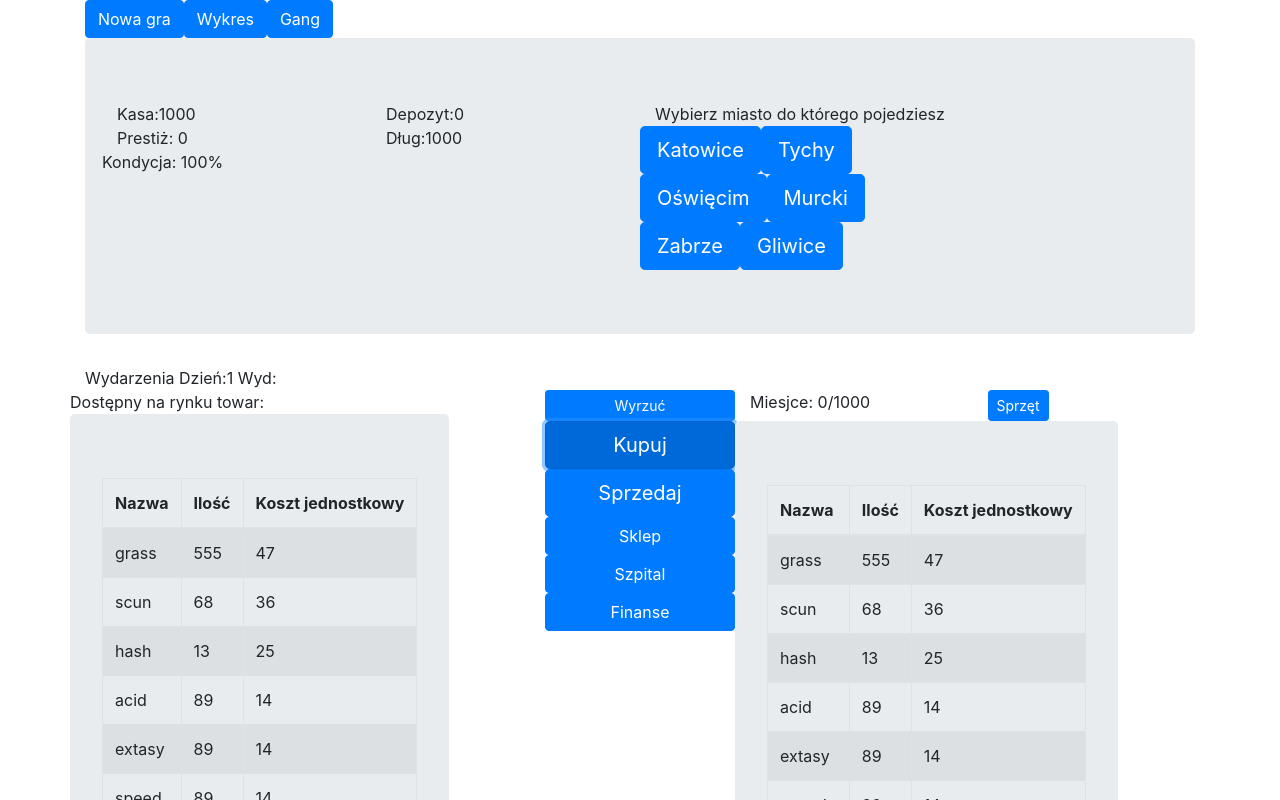
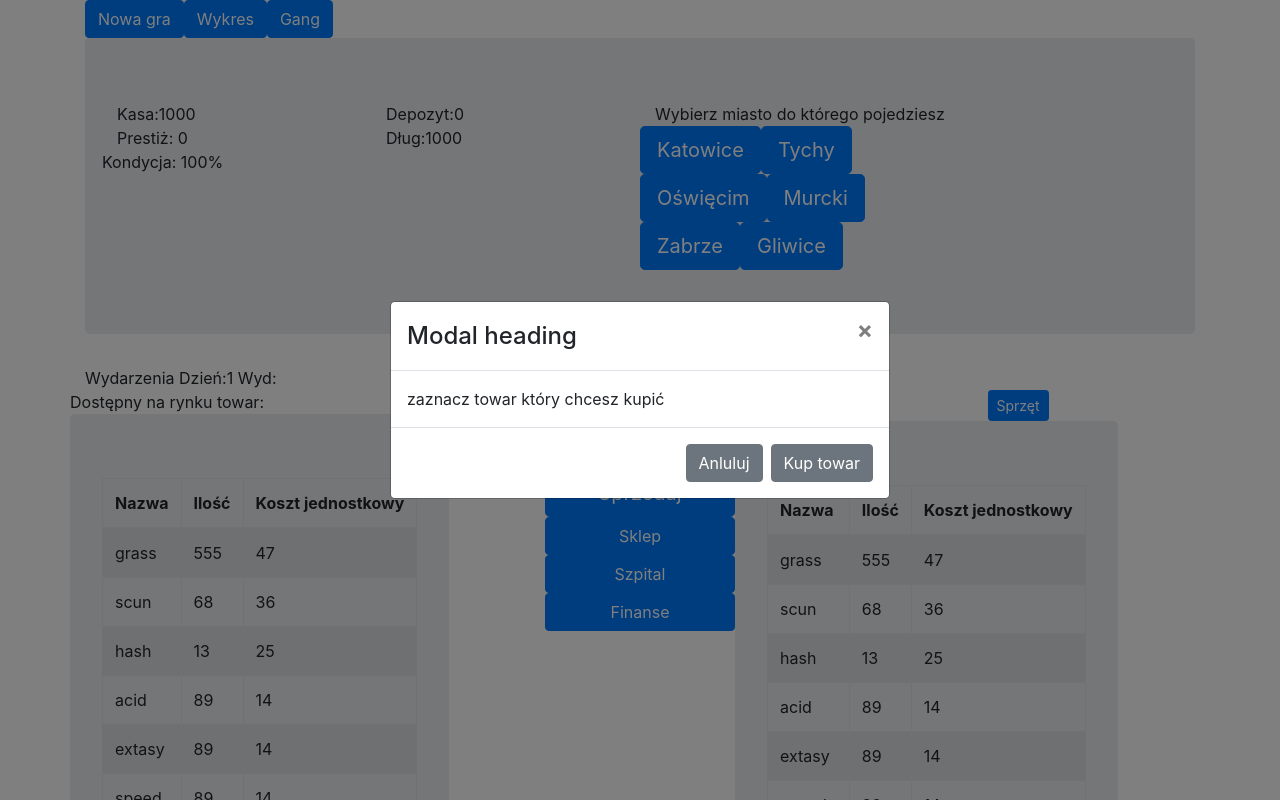
Before and after one commit to konradlb/maxdila, a React (Create React App) app: page / in a window 1280 px wide. Both pictures are taken after a click on the button "Kupuj". Shown: the top 800 px of the page. Built offline with nearby package versions, Linux system fonts and the light colour scheme.

Commit message:
Add Buy component

```diff
--- a/src/App.jsx
+++ b/src/App.jsx
@@ -4,9 +4,10 @@ import { AppStateContext } from "./context/AppStateContext";
 import { Button, Row, Col, Container, Jumbotron } from "react-bootstrap";
 import "bootstrap/dist/css/bootstrap.min.css";
 
-import ItemsTable from "./components/ItemsTable/ItemsTable.jsx";
-import Towns from "./components/Towns/Towns.jsx";
-import Events from "./components/Events/Events.jsx";
+import ItemsTable from "./components/ItemsTable/ItemsTable";
+import Towns from "./components/Towns/Towns";
+import Events from "./components/Events/Events";
+import Buy from "./components/Buy/Buy";
 
 function App() {
   const appState = useContext(AppStateContext);
@@ -63,9 +64,7 @@ function App() {
             </Button>
           </Row>
           <Row>
-            <Button variant="primary" size="lg" block>
-              Kupuj
-            </Button>
+            <Buy />
           </Row>
           <Row>
             <Button variant="primary" size="lg" block>
@@ -91,7 +90,7 @@ function App() {
         <Col sm="5">
           <Row>
             <Col>
-              Miesjce: {appState.stats.storage}/{appState.stats.storageMax}
+              Miejsce: {appState.stats.storage}/{appState.stats.storageMax}
             </Col>
             <Col>
               <Button
--- /dev/null
+++ b/src/components/Buy/Buy.jsx
@@ -0,0 +1,45 @@
+import React, { useState, useContext } from "react";
+import { AppStateContext } from "../../context/AppStateContext";
+import { Button, Modal } from "react-bootstrap";
+
+function Buy() {
+  const appState = useContext(AppStateContext);
+
+  const [showModal, setShowModal] = useState(false);
+
+  const handleClose = () => setShowModal(false);
+  const handleShow = () => setShowModal(true);
+
+  return (
+    <>
+      <Button variant="primary" size="lg" block onClick={handleShow}>
+        Kupuj
+      </Button>
+
+      <Modal show={showModal} onHide={handleClose} animation={false} centered>
+        <Modal.Header closeButton>
+          <Modal.Title>Modal heading</Modal.Title>
+        </Modal.Header>
+        <Modal.Body>
+          {appState.items.activeMarketItem
+            ? `Kupujesz ${appState.namesItems[appState.items.activeMarketItem]}`
+            : `zaznacz towar który chcesz kupić`}
+        </Modal.Body>
+        <Modal.Footer>
+          <Button variant="secondary" onClick={handleClose}>
+            Anluluj
+          </Button>
+
+          <Button
+            variant={appState.items.activeMarketItem ? "primary" : "secondary"}
+            onClick={appState.items.activeMarketItem && handleClose}
+          >
+            Kup towar
+          </Button>
+        </Modal.Footer>
+      </Modal>
+    </>
+  );
+}
+
+export default Buy;
```
